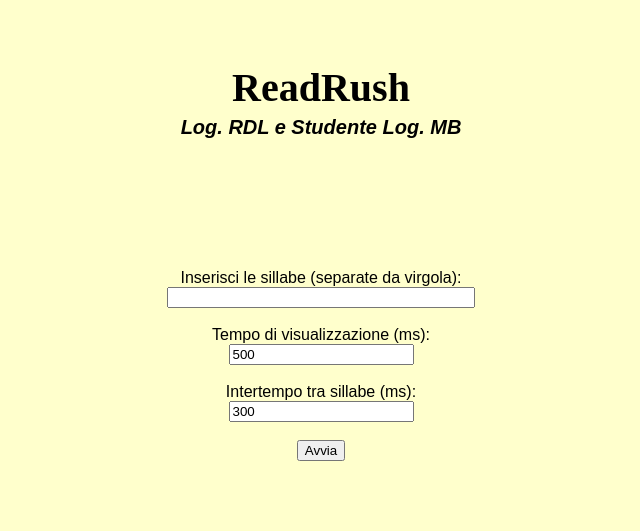
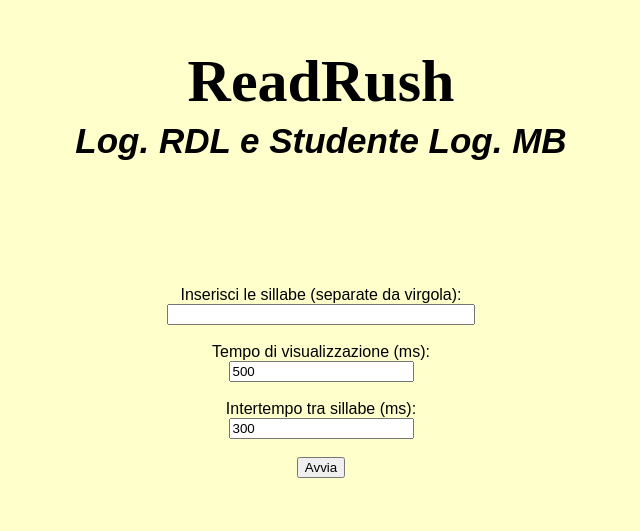
Before and after one commit to mikiborghi/Tachi4, a plain HTML site: page index.html in a window 1280 px wide. Shown: the part 118-649 px from the top of the page, without its empty margins (319-959 px from the left). Drawn offline with Linux system fonts and the light colour scheme.

Commit message:
Update index.html

```diff
--- a/index.html
+++ b/index.html
@@ -22,12 +22,12 @@
 
     #header h1 {
       margin: 0;
-      font-size: 40px;
+      font-size: 60px;
       font-family:"Papyrus";
     }
 
     #header p {
-      font-size: 20px;
+      font-size: 35px;
       margin-top: 5px;
       font-weight: bold;
       font-style: italic;
@@ -38,7 +38,7 @@
       text-align: center;
       padding: 50px;
       max-width: 600px;
-      margin-top: 60px;
+      margin-top: 40px;
     }
 
     #main-interface, #countdown, #sillaba-container, #end-message {
```
